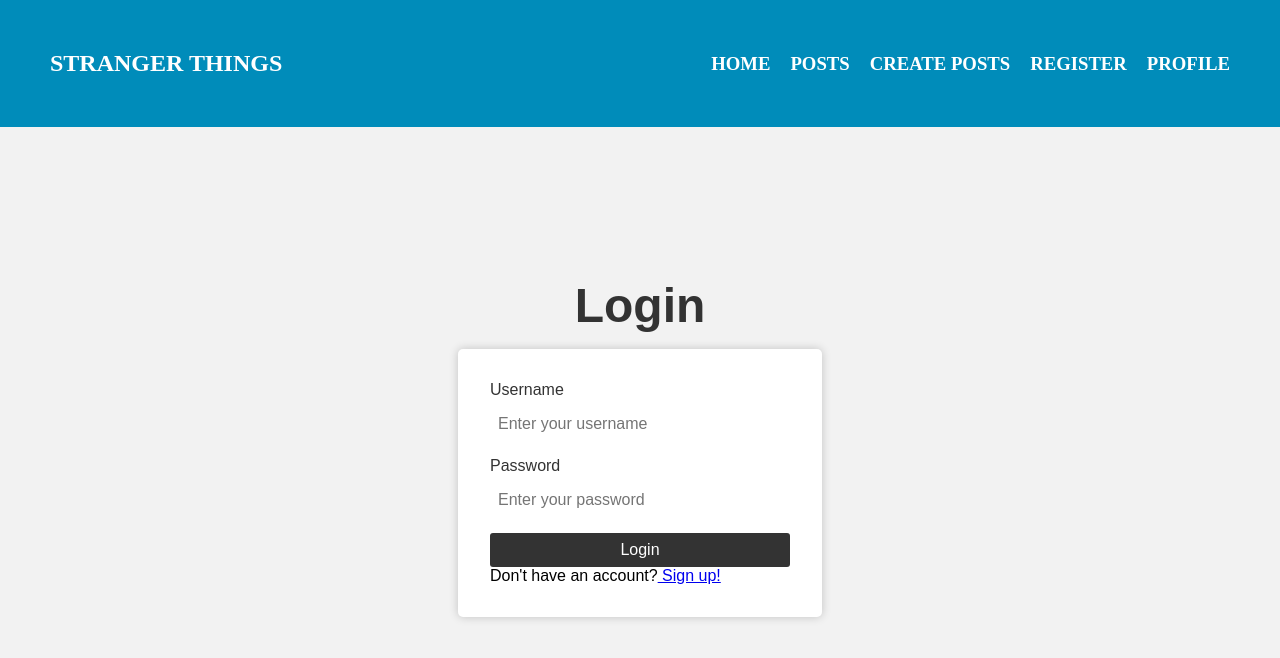
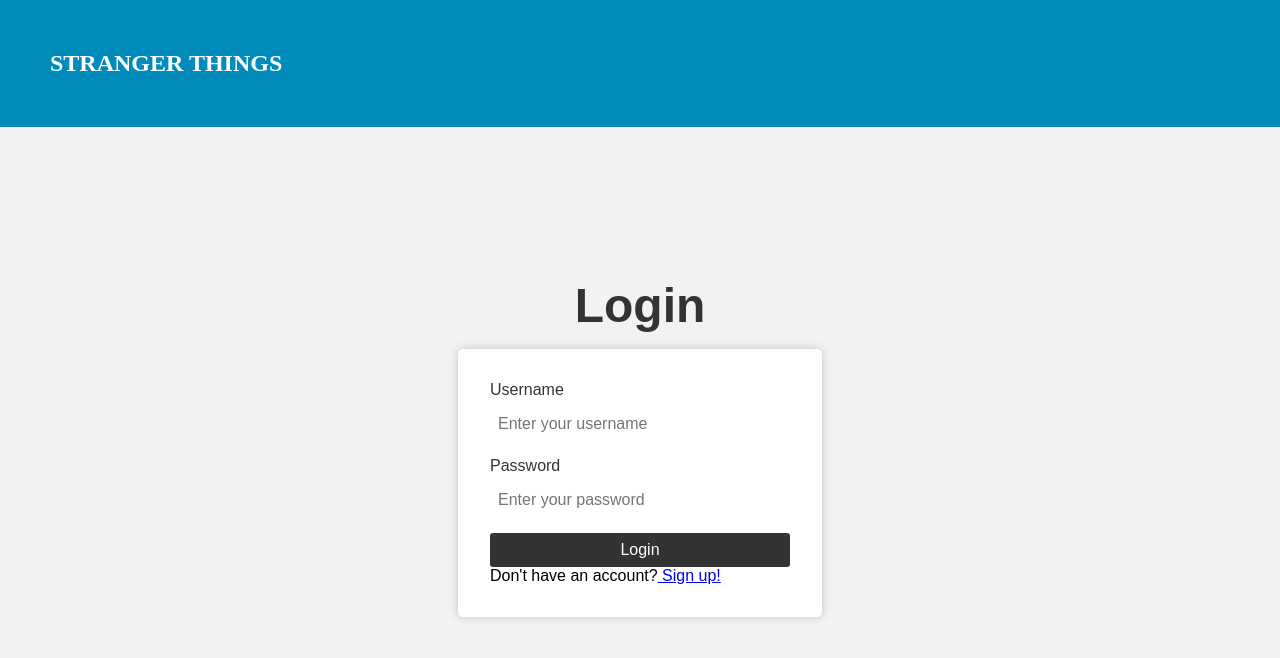
Before and after one commit to vanessaines2/ReactStrangerThings, a React (Vite) app in the folder stranger_things/: page / in a window 1280 px wide. Shown: the top 658 px of the page. Built offline with nearby package versions, Linux system fonts and the light colour scheme.

Commit message:
only see any link if you have a token

```diff
--- a/stranger_things/src/App.jsx
+++ b/stranger_things/src/App.jsx
@@ -17,6 +17,7 @@
     <div className="app">
       <header className="head">
         <h2>STRANGER THINGS</h2>
+        {token && (
           <h3 className="links">
             <Link to="/">HOME</Link>
             <Link to="/posts">POSTS</Link>
@@ -24,6 +25,7 @@
             <Link to="/users/register">REGISTER</Link>
             <Link to="/users/me">PROFILE</Link>
           </h3>
+        )}
       </header>
 
       <Routes>
```
Lines whose indentation alone changed are shown as unchanged.
